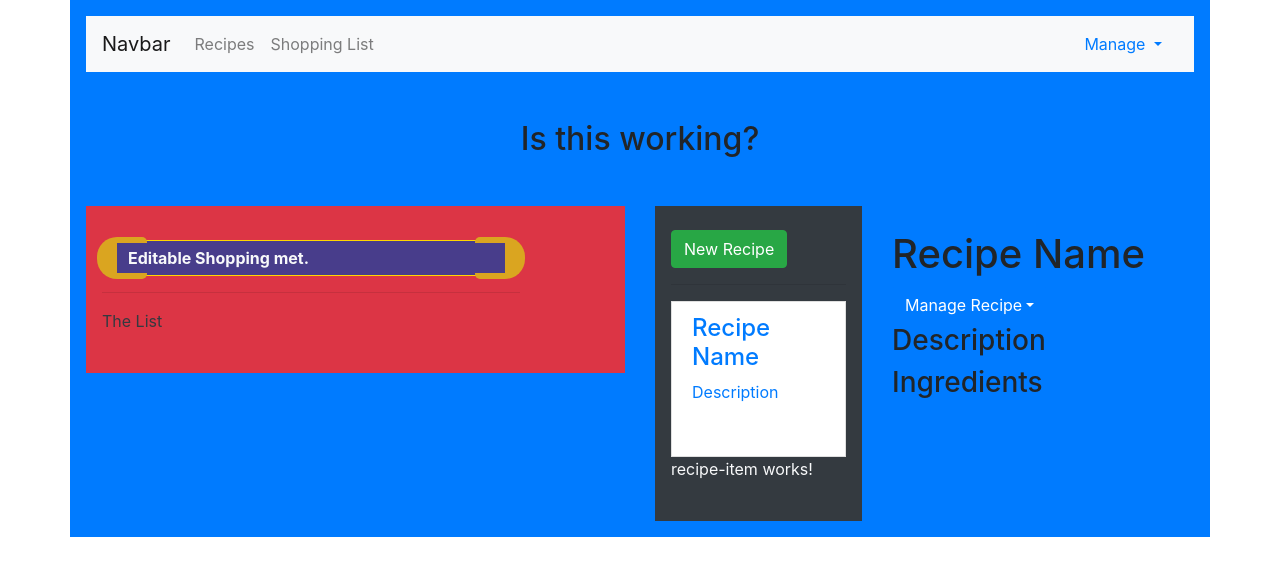
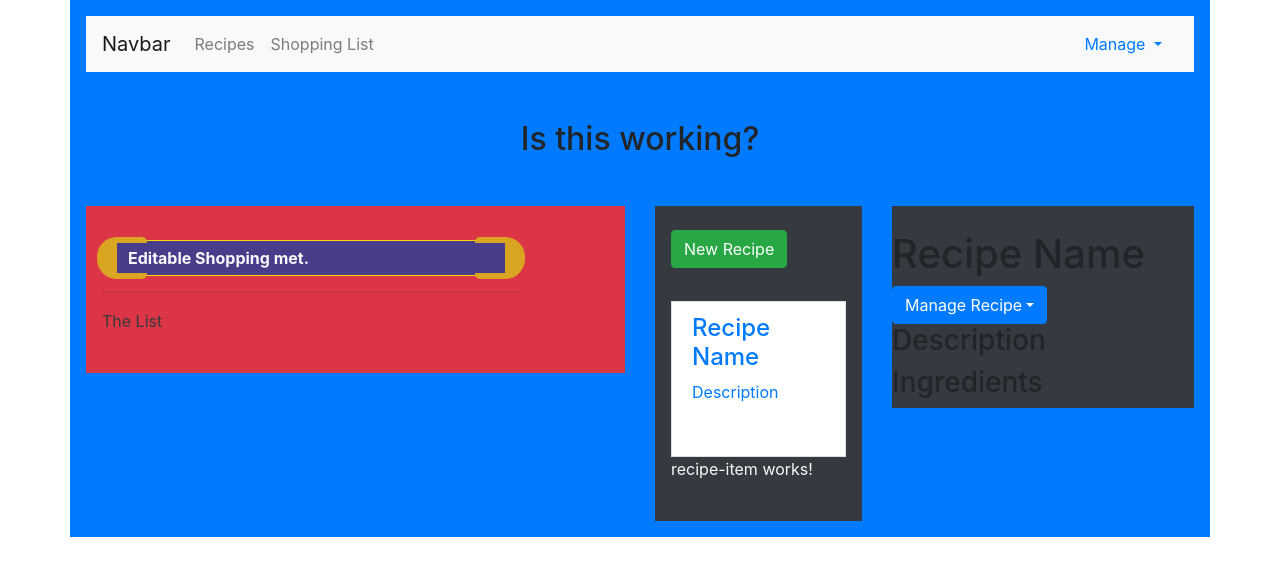
Before and after one commit to RyanLawWilson/RecipeBook, an Angular app: page / in a window 1280 px wide. Shown: the top 576 px of the page. Built offline with nearby package versions, Linux system fonts and the light colour scheme.

Commit message:
Add bg color to Recipe-details

```diff
--- a/src/app/recipes/recipe-detail/recipe-detail.component.html
+++ b/src/app/recipes/recipe-detail/recipe-detail.component.html
@@ -1,3 +1,4 @@
+<div class='bg-dark'>
     <div class="row">
         <div class="col-12">
             <img src="" alt="" class="img-responsize">
@@ -30,3 +31,4 @@
             <h3>Ingredients</h3>
         </div>
     </div>
+</div>
```
Lines whose indentation alone changed are shown as unchanged.
